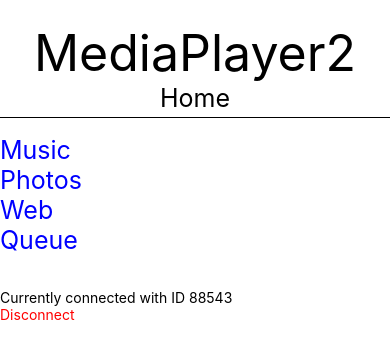
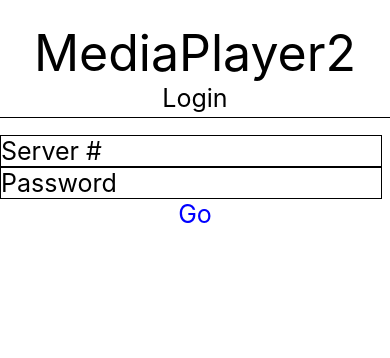
Before and after one commit to Simas2006/MediaPlayer2, a React Native app in the folder mp2-mobile-app/: screen / in a window 390 px wide. Shown: the top 358 px of the page. Built offline with nearby package versions, Linux system fonts and the light colour scheme.

Commit message:
Draw LoginPage + make it work

```diff
--- a/mp2-mobile-app/App.js
+++ b/mp2-mobile-app/App.js
@@ -1,5 +1,5 @@
 import React from 'react';
-import {Alert,Text,ScrollView,View} from 'react-native';
+import {Alert,Text,TextInput,ScrollView,View} from 'react-native';
 
 import HTTPDevice from './httpDevice'
 import {
@@ -17,7 +17,7 @@ export default class App extends React.Component {
     super();
     this.httpDevice = new HTTPDevice();
     this.state = {
-      component: "MainPage",
+      component: "LoginPage",
       path: [],
       items: [],
       nextComponent: ""
@@ -38,7 +38,7 @@ export default class App extends React.Component {
       );
     } else if ( this.state.component == "LoginPage" ) {
       return (
-        <ScrollView>
+        <View>
           <LoginPage
             path={this.state.path}
             items={this.state.items}
@@ -46,7 +46,7 @@ export default class App extends React.Component {
             setParam={this._setParam.bind(this)}
             httpDevice={this.httpDevice}
           />
-        </ScrollView>
+        </View>
       );
     } else if ( this.state.component == "NavigationPage" ) {
       return (
@@ -165,8 +165,8 @@ class MainPage extends React.Component {
       "MediaPlayer2",
       "Are you sure you want to disconnect?",
       [
-        {text: "Cancel", onPress: Function.prototype, style: "cancel"},
-        {text: "OK", onPress: _ => {
+        {text: "Cancel",onPress: Function.prototype,style: "cancel"},
+        {text: "OK",onPress: _ => {
           this.props.httpDevice.disconnect(_ => {
             this.props.setParam("component","LoginPage");
           });
@@ -180,8 +180,53 @@ class MainPage extends React.Component {
 class LoginPage extends React.Component {
   constructor() {
     super();
+    this.state = {
+      id: null,
+      password: ""
+    }
   }
   render() {
-    return null;
+    return (
+      <View>
+        <Title text="Login" />
+        <Text>{"\n"}</Text>
+        <TextInput
+          keyboardType="number-pad"
+          autoCorrect={false}
+          placeholder="Server #"
+          onChangeText={text => this.setState({id: parseInt(text)})}
+          style={styles.inputBox}
+        />
+        <TextInput
+          keyboardType="default"
+          autoCorrect={false}
+          secureTextEntry={true}
+          placeholder="Password"
+          onChangeText={text => this.setState({password: text})}
+          style={styles.inputBox}
+        />
+        <Button
+          text="Go"
+          onPress={_ => this._login()}
+          style={styles.blueCenterText}
+        />
+      </View>
+    );
+  }
+  _login() {
+    this.props.httpDevice.connect(this.state.id,this.state.password,valid => {
+      if ( valid ) {
+        this.props.setParam("component","MainPage");
+      } else {
+        Alert.alert(
+          "MediaPlayer2",
+          "Invalid server ID or password.",
+          [
+            {text: "OK",onPress: Function.prototype,style: "cancel"}
+          ],
+          {cancelable: false}
+        );
+      }
+    })
   }
 }
--- a/mp2-mobile-app/httpDevice.js
+++ b/mp2-mobile-app/httpDevice.js
@@ -69,6 +69,21 @@ export default class HTTPDevice { // mock device ONLY
       callback("ok");
     }
   }
+  connect(id,password,callback) {
+    if ( ! id || ! password ) {
+      callback(false);
+      return;
+    }
+    var address = `${IP_PREFIX}${id}:${PORT}`;
+    // initialize variables, fire CONN, etc.
+    if ( id == 118 && password == "password" ) {
+      this.connectionID = Math.floor(Math.random() * 100000);
+      this.connectionID = "0".repeat(5 - this.connectionID.toString().length) + this.connectionID;
+      callback(true);
+    } else {
+      callback(false);
+    }
+  }
   disconnect(callback) {
     this.transmit("DCONN",output => {
       // purge variables, etc.
```
